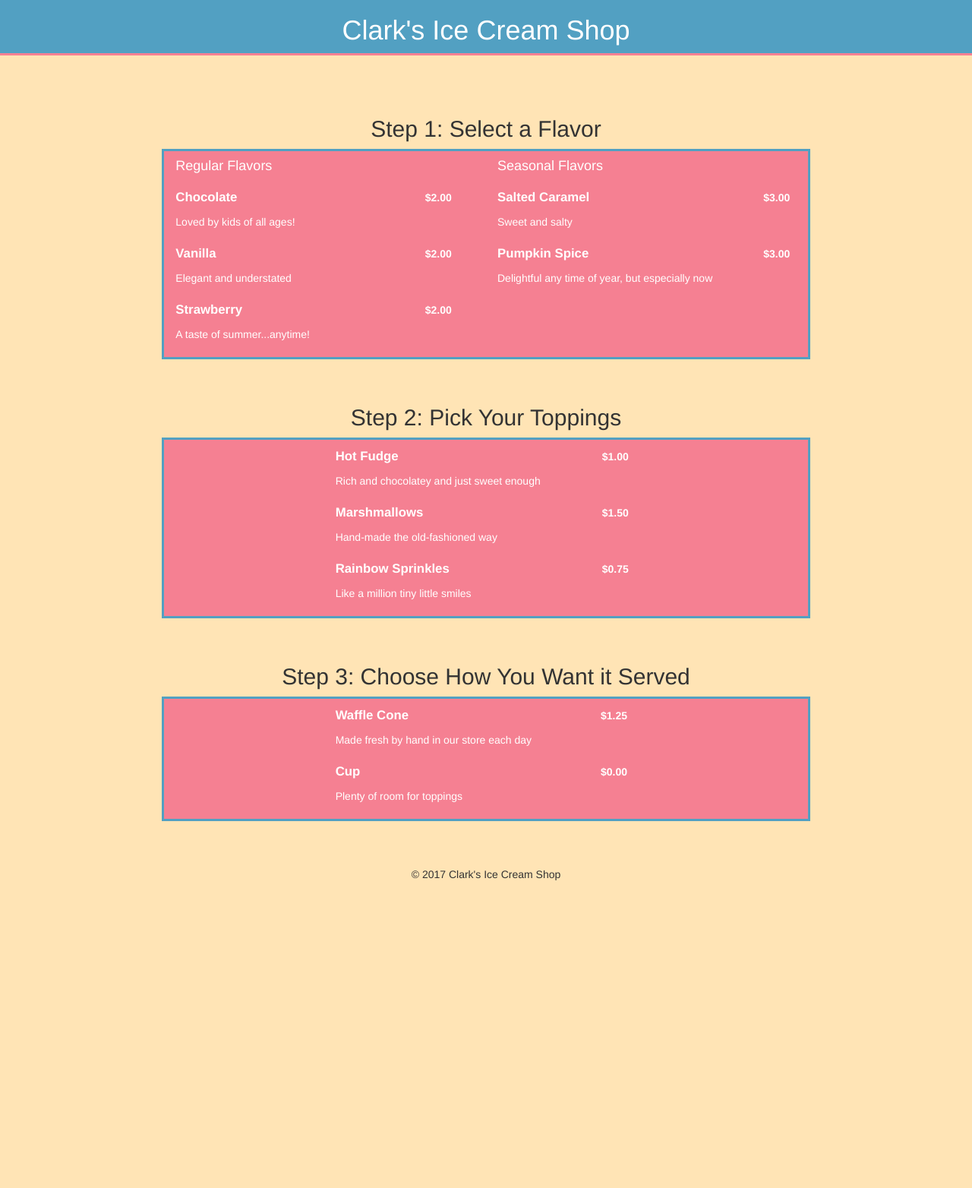
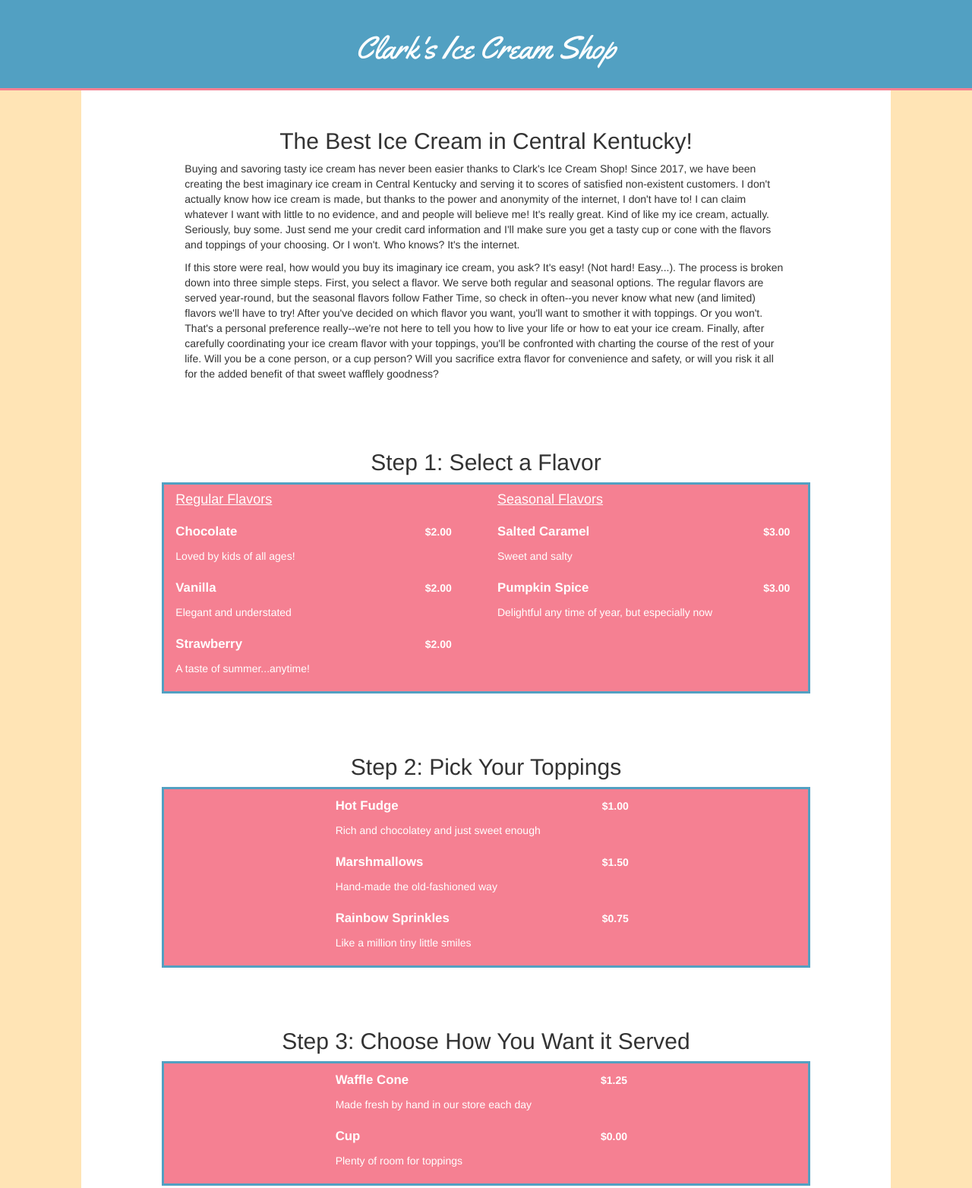
Before and after one commit to clarkmurray/ice-cream-shop-website, a website: page app/index.html in a window 1280 px wide. Shown: the top 1564 px of the page at 76% size. Before the commit the page ends 1171 px from the top, so only its background shows below. Drawn offline with nearby package versions, Linux system fonts and the light colour scheme.

Commit message:
Created colored edges

```diff
--- a/app/index.html
+++ b/app/index.html
@@ -8,78 +8,92 @@
 
 	<script src="https://maxcdn.bootstrapcdn.com/bootstrap/3.3.7/js/bootstrap.min.js" integrity="sha384-Tc5IQib027qvyjSMfHjOMaLkfuWVxZxUPnCJA7l2mCWNIpG9mGCD8wGNIcPD7Txa" crossorigin="anonymous"></script>
 
+	<link href="https://fonts.googleapis.com/css?family=Yellowtail" rel="stylesheet">
 	<link rel="stylesheet" href="style.css">
 </head>
 <body class="container">
-	<div class="row">
-		<div class="col-xs-12 header">
-			<h1>Clark's Ice Cream Shop</h1>
+	<div class="row header">
+		<h1>Clark's Ice Cream Shop</h1>
+	</div>
+	<div class="row is-flex">
+		<div class="col-xs-1 outside"></div>
+		<div class="col-xs-1"></div>
+		<div class="col-xs-8 intro">
+			<h2 class="text-center">The Best Ice Cream in Central Kentucky!</h2>
+			<p>Buying and savoring tasty ice cream has never been easier thanks to Clark's Ice Cream Shop! Since 2017, we have been creating the best imaginary ice cream in Central Kentucky and serving it to scores of satisfied non-existent customers. I don't actually know how ice cream is made, but thanks to the power and anonymity of the internet, I don't have to! I can claim whatever I want with little to no evidence, and and people will believe me! It's really great. Kind of like my ice cream, actually. Seriously, buy some. Just send me your credit card information and I'll make sure you get a tasty cup or cone with the flavors and toppings of your choosing. Or I won't. Who knows? It's the internet.</p>
+			<p>If this store were real, how would you buy its imaginary ice cream, you ask? It's easy! (Not hard! Easy...). The process is broken down into three simple steps. First, you select a flavor. We serve both regular and seasonal options. The regular flavors are served year-round, but the seasonal flavors follow Father Time, so check in often--you never know what new (and limited) flavors we'll have to try! After you've decided on which flavor you want, you'll want to smother it with toppings. Or you won't. That's a personal preference really--we're not here to tell you how to live your life or how to eat your ice cream. Finally, after carefully coordinating your ice cream flavor with your toppings, you'll be confronted with charting the course of the rest of your life. Will you be a cone person, or a cup person? Will you sacrifice extra flavor for convenience and safety, or will you risk it all for the added benefit of that sweet wafflely goodness?</p>
 		</div>
+		<div class="col-xs-1"></div>
+		<div class="col-xs-1 outside"></div>
 	</div>
-	<br />
-	<br />
-	<br />
-	<div class="row">
-		<div class="col-xs-2"></div>
+	<div class="row is-flex">
+		<div class="col-xs-1 outside"></div>
+		<div class="col-xs-1"></div>
 		<div class="col-xs-8 text-center">
 			<h2>Step 1: Select a Flavor</h2>
 		</div>
-		<div class="col-xs-2"></div>
+		<div class="col-xs-1"></div>
+		<div class="col-xs-1 outside"></div>
 	</div>
 	<div class="row is-flex">
-		<div class="col-xs-2"></div>
+		<div class="col-xs-1 outside"></div>
+		<div class="col-xs-1"></div>
 		<div class="col-xs-4 pickFlavor pick-left">
-			<h4>Regular Flavors</h4>
+			<h4 class="underline">Regular Flavors</h4>
 			<table id="regular">
 			</table>
 		</div>
 		<div class="col-xs-4 pickFlavor pick-right">
-			<h4>Seasonal Flavors</h4>
+			<h4 class="underline">Seasonal Flavors</h4>
 			<table id="seasonal"></table>
 		</div>
-		<div class="col-xs-2"></div>
+		<div class="col-xs-1"></div>
+		<div class="col-xs-1 outside"></div>
 	</div>
-	<br />
-	<br />
-	<div class="row">
-		<div class="col-xs-2"></div>
+	<div class="row is-flex">
+		<div class="col-xs-1 outside"></div>
+		<div class="col-xs-1"></div>
 		<div class="col-xs-8 text-center">
 			<h2>Step 2: Pick Your Toppings</h2>
 		</div>
-		<div class="col-xs-2"></div>
+		<div class="col-xs-1"></div>
+		<div class="col-xs-1 outside"></div>
 	</div>
 	<div class="row is-flex">
-		<div class="col-xs-2"></div>
+		<div class="col-xs-1 outside"></div>
+		<div class="col-xs-1"></div>
 		<div class="col-xs-2 pickTopping pick-left">&nbsp;</div>
 		<div class="col-xs-4 pickTopping">
 			<table id="toppings"></table>
 		</div>
 		<div class="col-xs-2 pickTopping pick-right">&nbsp;</div>
-		<div class="col-xs-2"></div>
+		<div class="col-xs-1"></div>
+		<div class="col-xs-1 outside"></div>
 	</div>
-	<br />
-	<br />
-	<div class="row">
-		<div class="col-xs-2"></div>
+	<div class="row is-flex">
+		<div class="col-xs-1 outside"></div>
+		<div class="col-xs-1"></div>
 		<div class="col-xs-8 text-center">
 			<h2>Step 3: Choose How You Want it Served</h2>
 		</div>
-		<div class="col-xs-2"></div>
+		<div class="col-xs-1"></div>
+		<div class="col-xs-1 outside"></div>
 	</div>
 	<div class="row is-flex">
-		<div class="col-xs-2"></div>
+		<div class="col-xs-1 outside"></div>
+		<div class="col-xs-1"></div>
 		<div class="col-xs-2 pickServing pick-left"></div>
 		<div class="col-xs-4 pickServing">
 			<table id="servingoptions"></table>
 		</div>
 		<div class="col-xs-2 pickServing pick-right"></div>
-		<div class="col-xs-2"></div>
+		<div class="col-xs-1"></div>
+		<div class="col-xs-1 outside"></div>
 	</div>
-	<br />
-	<br />
-	<br />
-	<footer>
-		<p>&copy; 2017 Clark's Ice Cream Shop</p>
+	<footer class="row is-flex">
+		<div class="col-xs-1 outside"></div>
+		<div class="col-xs-10"><p>&copy; 2017 Clark's Ice Cream Shop</p></div>
+		<div class="col-xs-1 outside"></div>
 	</footer>
 
 
--- a/app/style.css
+++ b/app/style.css
@@ -1,10 +1,24 @@
 .container {
 	width: 100%;
-	background-color: moccasin;
+	background-color: white;
 }
 
 h1 {
 	text-align: center;
+	font-family: Yellowtail, cursive;
+	font-size: 300%;
+}
+
+.outside {
+	background-color: moccasin;
+}
+
+h4.underline {
+	text-decoration: underline;
+}
+
+.iceCream {
+	margin-top: 30px;
 }
 
 .flavorName, .flavorPrice {
@@ -15,11 +29,20 @@ h1 {
 	font-size: 120%;
 }
 
+.intro {
+	background-color: white;
+	padding: 30px;
+	padding-bottom: 10px;
+	margin-bottom: 50px;
+}
+
 .header {
 	background-color: #52A0C2;
 	color: white;
 	border-bottom: 3px solid #F58092;
+	padding: 20px;
 }
+
 
 table {
 	border-collapse: separate;
@@ -32,6 +55,7 @@ table {
 	border-bottom: 3px solid #52A0C2;
 	background-color: #F58092;
 	color: white;
+	margin-bottom: 60px;
 }
 
 .pick-left {
```
Also changed, not shown: requirements.md (added, +26 -0 lines), resources/ice-cream.jpeg (added).
